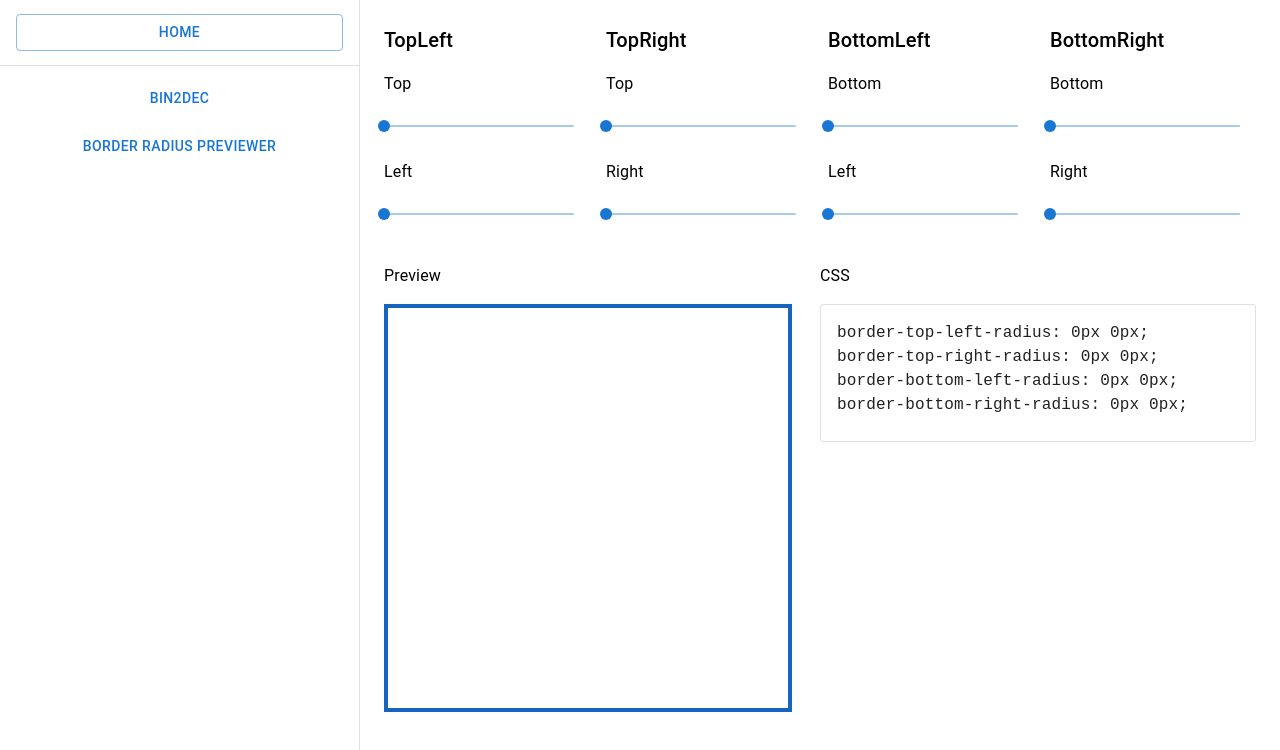
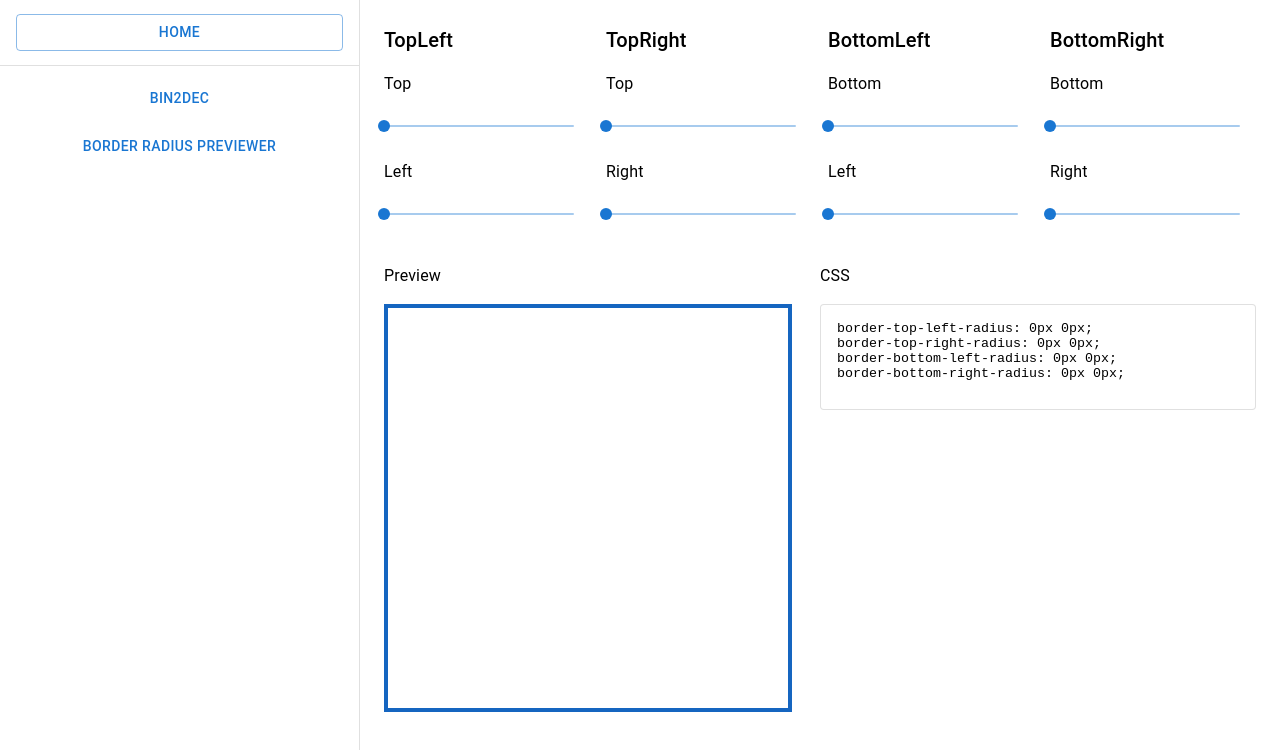
Before and after one commit to graceoflives/training-app, a React (Create React App) app: page /borderRadiusPreviewer in a window 1280 px wide. Shown: the top 750 px of the page. Built offline with nearby package versions, Linux system fonts and the light colour scheme.

Commit message:
copy on click

```diff
--- a/src/projects/BorderRadiusPreviewer.tsx
+++ b/src/projects/BorderRadiusPreviewer.tsx
@@ -1,6 +1,13 @@
-import { Box, Card, CardContent, Grid, Slider, Typography } from "@mui/material";
-import {kebabCase} from "lodash";
-import { Fragment, Reducer, useReducer } from "react";
+import { Box, Card, CardContent, Grid, Slider, TextareaAutosize, Tooltip, Typography } from "@mui/material";
+import { kebabCase } from "lodash";
+import {
+    Fragment,
+    MouseEvent,
+    MouseEventHandler,
+    Reducer,
+    useReducer,
+    useState
+} from "react";
 
 interface IBorderRadiusSide {
     side: string;
@@ -95,6 +102,8 @@ const reducer: Reducer<IBorderRadiusCorner[], IBorderRadiusReducerAction> = (sta
 };
 const BorderRadiusPreviewer = () => {
     const [borderRadius, dispatch] = useReducer(reducer, initialState);
+    const [openTooltip, setOpenTooltip] = useState<boolean>(false);
+
     const handleChange = (e: {side: string, value: number}, corner: string) => {
         dispatch({
             type: "update",
@@ -106,6 +115,14 @@ const BorderRadiusPreviewer = () => {
     const cssLines = borderRadius.map((corner: IBorderRadiusCorner) => {
         return `border-${kebabCase(corner.corner)}-radius: ${corner.sides[0].value}px ${corner.sides[1].value}px;`;
     });
+    const handleClick: MouseEventHandler<HTMLTextAreaElement> = (e: MouseEvent<HTMLTextAreaElement>) => {
+        const element = e.target as HTMLInputElement;
+        navigator.clipboard.writeText(element.value);
+        setOpenTooltip(true);
+        setTimeout(() => {
+            setOpenTooltip(false);
+        }, 1000);
+    };
     return (
         <>
             <Grid container spacing={2}>
@@ -118,7 +135,7 @@ const BorderRadiusPreviewer = () => {
                 )}
             </Grid>
             <Grid container mt={2}>
-                <Grid item direction="column" alignItems="center" justifyContent="center" xs={6}>
+                <Grid item xs={6}>
                     <Typography variant="body1" mb={2}>Preview</Typography>
                     <Box
                         sx={{
@@ -138,11 +155,24 @@ const BorderRadiusPreviewer = () => {
                     <Typography variant="body1" mb={2}>CSS</Typography>
                     <Card variant="outlined">
                         <CardContent>
-                            {cssLines.map((cssLine) => (
-                                <Typography key={cssLine} variant="body1" sx={{
-                                    fontFamily: "monospace"
-                                }}>{cssLine}</Typography>
-                            ))}
+                            <Tooltip
+                                open={openTooltip}
+                                title="Copied!"
+                            >
+                                <TextareaAutosize
+                                    minRows={1}
+                                    style={{
+                                        width: "100%",
+                                        border: "0",
+                                        padding: "0",
+                                        resize: "none",
+                                        outline: "0",
+                                        cursor: "pointer"
+                                    }}
+                                    value={cssLines.join("\n")}
+                                    onClick={handleClick}
+                                />
+                            </Tooltip>
                         </CardContent>
                     </Card>
                 </Grid>
```
